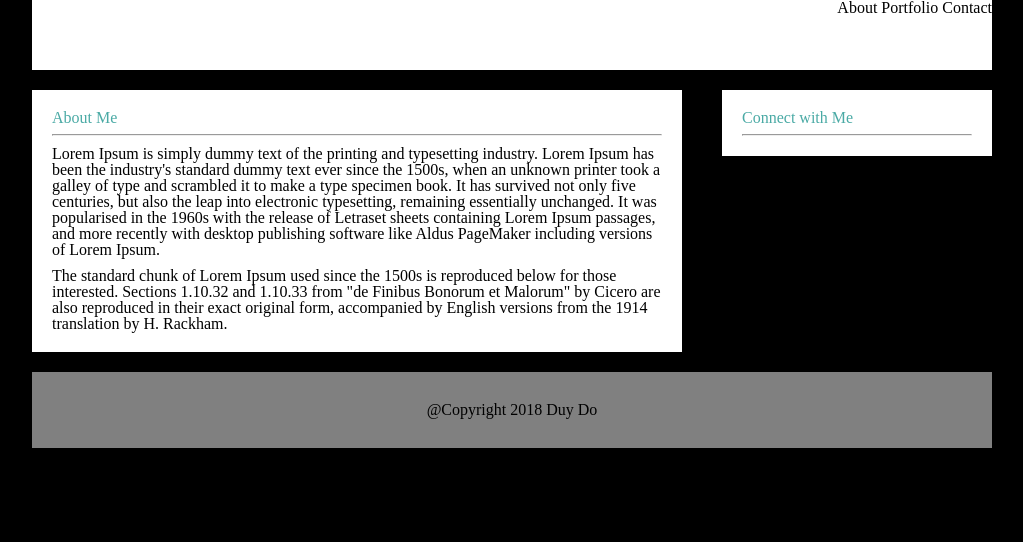
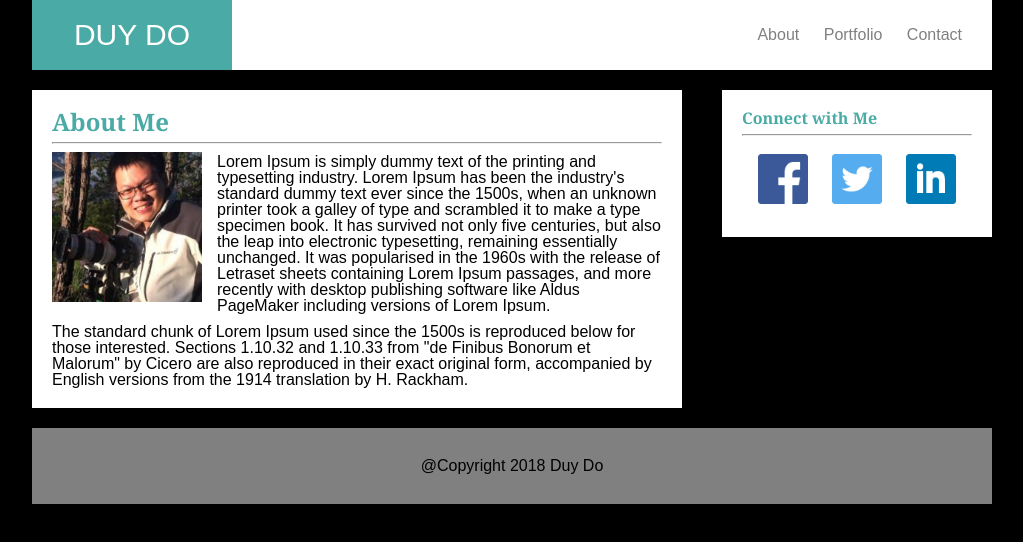
Before and after one commit to duydodevgithub/Basic-Portfolio, a plain HTML site: page recap/index.html in a window 1280 px wide. Shown: the whole page, without its empty margins (128-1151 px from the left). Drawn offline with Linux system fonts and the light colour scheme.

Commit message:
finish basic portfolio recap

```diff
--- a/recap/assets/css/style.css
+++ b/recap/assets/css/style.css
@@ -1,5 +1,6 @@
 body {
     background-color: black;
+    font-family: Arial, 'Helvetica Neue', Helvetica, sans-serif;
 }
 
 #page {
@@ -13,13 +14,37 @@ header {
     height: 70px;
 }
 
+nav {
+    margin: 27px 20px 27px ;
+}
+
 li {
     display: inline;
+    margin: 0px 10px 0px 10px;
+    color: gray;
 }
 ul {
     float: right;
 }
-
+#logo {
+    position: absolute;
+    width: 200px;
+    height: 70px;
+    background-color: #4aaaa5;
+    color: white;
+    text-align: center;
+}
+#logo_text {
+    font-size: 30px;
+    padding: 0px 0px 0px 0px;
+    margin: 20px 0px 20px 0px;
+}
+#mypic {
+    width: 150px;
+    height: 150px;
+    float: left;
+    margin: 0px 15px 10px 0px;;
+}
 
 #content {
     margin: 20px 0px 20px 0px;
@@ -48,11 +73,26 @@ footer {
     padding: 20px 0px 20px 0px;
 
 }
+h2 {
+    font-size: 24px;
+}
 
 h2, h3 {
     color: #4aaaa5;
+    font-weight: bold;
+    font-family: Georgia, Times, "Times New Roman", serif;
 }
 
 .div_content {
     margin: 20px 20px 20px 20px;
 }
+
+#social {
+    text-align: center;
+}
+
+.social_icon {
+    width: 50px;
+    height: 50px;
+    padding: 10px;
+}
--- a/recap/index.html
+++ b/recap/index.html
@@ -12,10 +12,13 @@
     <div id="page">
         <!-- header of page -->
         <header>
+            <div id="logo">
+                <p id="logo_text">DUY DO</p>
+            </div>
             <nav>
                 <ul>
-                    <li>About</li>
-                    <li>Portfolio</li>
+                    <li class="border_right">About</li>
+                    <li class="border_right">Portfolio</li>
                     <li>Contact</li>
                 </ul>
             </nav>
@@ -27,7 +30,8 @@
                 <div class="div_content">
                     <h2>About Me</h2>
                     <hr>
-                    <p>Lorem Ipsum is simply dummy text of the printing and typesetting industry. Lorem Ipsum has been the industry's standard dummy text ever since the 1500s, when an unknown printer took a galley of type and scrambled it to make a type specimen book. It has survived not only five centuries, but also the leap into electronic typesetting, remaining essentially unchanged. It was popularised in the 1960s with the release of Letraset sheets containing Lorem Ipsum passages, and more recently with desktop publishing software like Aldus PageMaker including versions of Lorem Ipsum.</p>
+                    <img id="mypic" src="assets/images/mypic.png">
+                    <p>Lorem Ipsum is  simply dummy text of the printing and typesetting industry. Lorem Ipsum has been the industry's standard dummy text ever since the 1500s, when an unknown printer took a galley of type and scrambled it to make a type specimen book. It has survived not only five centuries, but also the leap into electronic typesetting, remaining essentially unchanged. It was popularised in the 1960s with the release of Letraset sheets containing Lorem Ipsum passages, and more recently with desktop publishing software like Aldus PageMaker including versions of Lorem Ipsum.</p>
                     <p>The standard chunk of Lorem Ipsum used since the 1500s is reproduced below for those interested. Sections 1.10.32 and 1.10.33 from "de Finibus Bonorum et Malorum" by Cicero are also reproduced in their exact original form, accompanied by English versions from the 1914 translation by H. Rackham.                    </p>
                 </div>
             </section>
@@ -35,6 +39,11 @@
                 <div class="div_content">
                     <h3>Connect with Me</h3>
                     <hr>
+                    <div id="social">
+                        <img class="social_icon" src="assets/images/facebook.png">
+                        <img class="social_icon" src="assets/images/twitter.png">
+                        <img class="social_icon" src="assets/images/linkedin.png">
+                    </div>
                 </div>
 
             </aside>
```
Also changed, not shown: recap/assets/images/background.png (added), recap/assets/images/facebook.png (added), recap/assets/images/linkedin.png (added), recap/assets/images/mypic.png (added), recap/assets/images/twitter.png (added).
